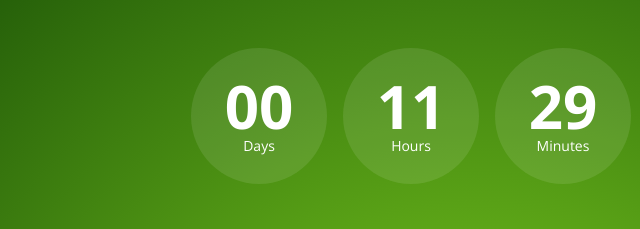
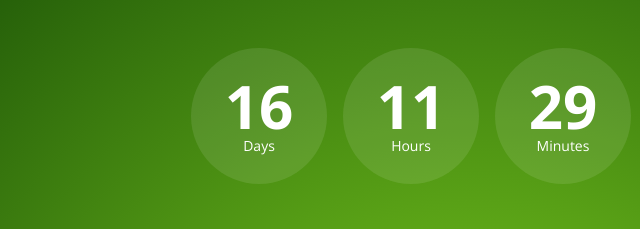
Before and after one commit to ipopop/tailwind-alpine-coming-soon, a website: page docs/index.html in a window 1280 px wide. Shown: the top 229 px of the page, 153-793 px from the left. Drawn offline with nearby package versions, Linux system fonts and the light colour scheme.

Commit message:
manual chg date

```diff
--- a/docs/index.html
+++ b/docs/index.html
@@ -145,7 +145,7 @@
                 minutes: "00",
                 seconds: "00",
                 endTime: new Date(
-                    "August 31, 2021 23:59:59 GMT+0530"
+                    "September 16, 2021 23:59:59 GMT+0530"
                 ).getTime(),
                 now: new Date().getTime(),
                 timeLeft: 0,
```
